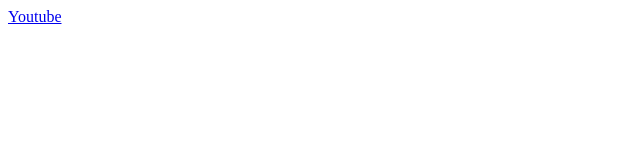
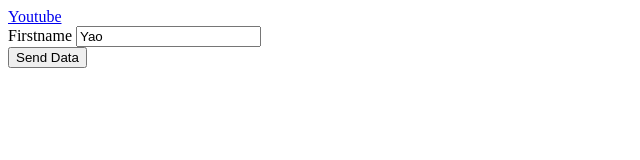
Before and after one commit to lekchan000/WebDev, a plain HTML site: page js-attribute.html in a window 1280 px wide. Shown: the whole page, without its empty margins (0-640 px from the left). Drawn offline with Linux system fonts and the light colour scheme.

Commit message:
Enhance js-attribute.html with input field and button for data submission

```diff
--- a/js-attribute.html
+++ b/js-attribute.html
@@ -6,11 +6,26 @@
     <title>JS-Attribute</title>
 </head>
 <body>
-    <a id="thisLink" href="https://www.youtube.com/" target="_blank">Youtube</a>
+    <a id="thisLink" href="https://www.youtube.com/" target="_blank">Youtube</a><br>
+    Firstname <input type="text" name="firstname" value="Yao"><br>
+    <button id="thisbotton" onclick="sendData()">
+        Send Data
+    </button>
     <script>
-        thisLinkDOM = document.getElementById("thisLink")
+        let thisLinkDOM = document.getElementById("thisLink")
+        let thisinput = document.querySelector("input[name=firstname]")
         console.log(thisLinkDOM.getAttribute("href"))
         console.log(thisLinkDOM.getAttribute("target"))
+        console.log(thisinput.getAttribute("value"))
+
+        thisLinkDOM.setAttribute("href","https://www.google.com/")
+        console.log(thisLinkDOM.getAttribute("href"))
+
+        function sendData() {
+            let thisbottonDOM = document.getElementById("thisbotton")
+            thisbottonDOM.style.backgroundColor = "red"
+            console.log(thisbottonDOM.style.backgroundColor)
+        }
     </script>
 </body>
 </html>
```
